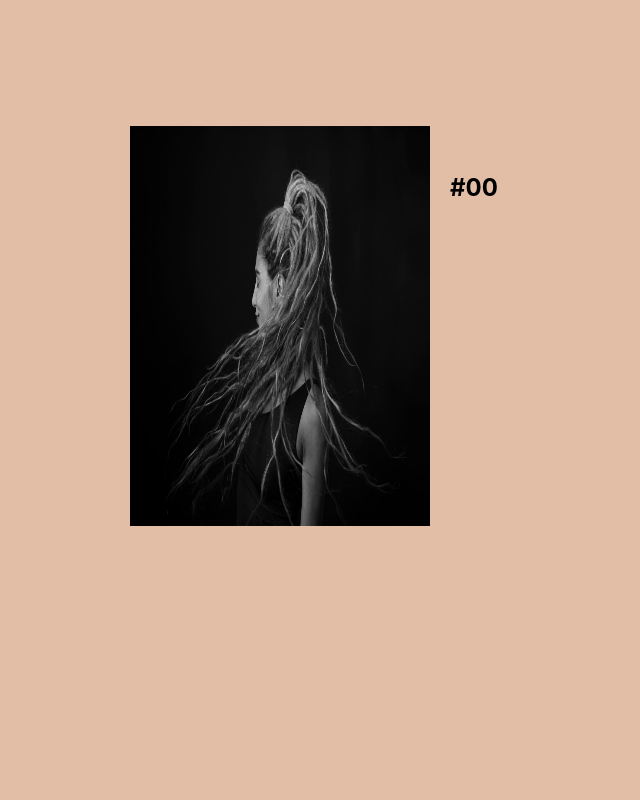
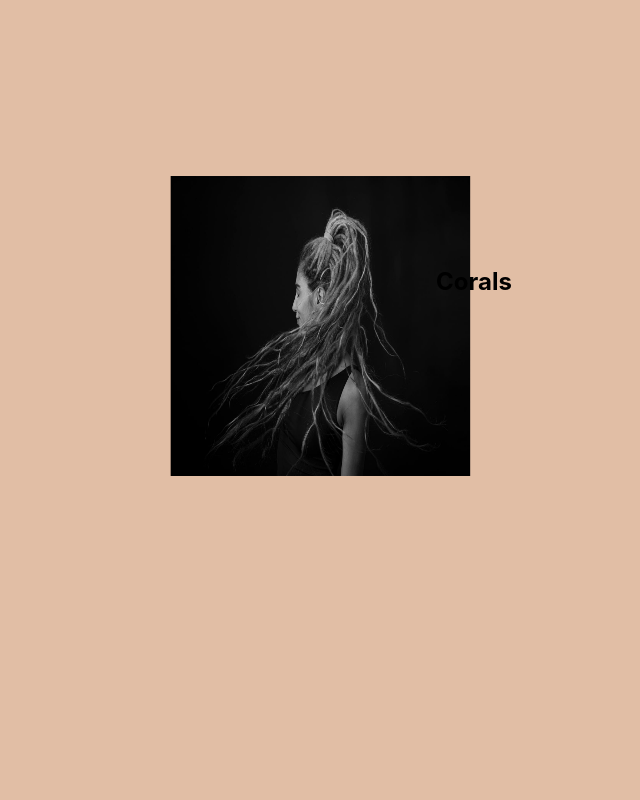
Before and after one commit to MajidHosseinzadeh/corals, a Next.js app: page / in a window 1280 px wide. Shown: the part 1120-1920 px from the top of the page, without its empty margins (336-976 px from the left). Built offline with nearby package versions, Linux system fonts and the light colour scheme.

Commit message:
animated section updated

```diff
--- /dev/null
+++ b/components/rare/Animated.js
@@ -0,0 +1,28 @@
+import React from 'react';
+import { motion, useTransform, useScroll } from 'framer-motion';
+import styled from 'styled-components';
+
+const MyImage = styled(motion.img)`
+    width: 200px;
+    height: 200px;
+
+`
+
+const ScrollingImage = () => {
+  const { scrollYProgress } = useScroll();
+  const yRange = useTransform(scrollYProgress, [0, 0.5], [0, 500]);
+  const xRange = useTransform(scrollYProgress, [0.5, 1], [0, 1500]);
+
+  return (
+    <div style={{ height: '100%' }}>
+      <div style={{ position: 'fixed', top: '20%', zIndex: 998}}>
+        <MyImage
+          src="/giphy.gif"
+          style={{ y: yRange, x: xRange }}
+        />
+      </div>
+    </div>
+  );
+};
+
+export default ScrollingImage;
--- a/components/rare/Scroll.js
+++ b/components/rare/Scroll.js
@@ -2,6 +2,7 @@ import { useRef } from "react";
 import { motion, useScroll, useSpring, useTransform } from "framer-motion";
 import styled from "styled-components";
 import Image from "next/image";
+import ScrollingImage from "./Animated";
 
 const Container = styled.div`
   margin: 0;
@@ -15,11 +16,10 @@ function useParallax(value, distance) {
     return useTransform(value, [0, 1], [-distance, distance]);
   }
 
-  const ImageContainer = styled.div`
+  const ImageContainer = styled(motion.div)`
   width: 300px;
-  height: 400px;
+  height: 300px;
   position: relative;
-  max-height: 90vh;
   margin: 20px;
   background: white;
   overflow: hidden;
@@ -36,20 +36,25 @@ const Section = styled.section`
 
 const ImageNext = styled(Image)`
   width: 300px;
-  height: 400px;
+  height: 300px;
 `
 
 const MyImage = (id, width, height) => {
   const ref = useRef(null);
+
   const { scrollYProgress } = useScroll({ target: ref });
-  const y = useParallax(scrollYProgress, 300);
+
+  const y = useParallax(scrollYProgress, 100);
+  const x = useTransform(scrollYProgress, [0, 1], [150, -200]);
+
+
 
   return (
     <Section>
-      <ImageContainer key={id} ref={ref}>
+      <ImageContainer style={{ x }} key={id} ref={ref}>
         <ImageNext src='/footer.jpg' alt="n" width={100} height={100}/>
       </ImageContainer>
-      <motion.h2 style={{ y }}>{`#00`}</motion.h2>
+      <motion.h2 style={{ y }}>{`Corals`}</motion.h2>
     </Section>
   );
 };
@@ -79,6 +84,7 @@ const AnimatedScroll = () => {
     restDelta: 0.001,
   });
 
+
   return (
     <Container>
       {items.map((image) => (
--- a/package.json
+++ b/package.json
@@ -9,6 +9,7 @@
     "lint": "next lint"
   },
   "dependencies": {
+    "@motionone/utils": "^10.15.1",
     "@next/font": "13.3.1",
     "@react-three/fiber": "^8.13.0",
     "formik": "^2.2.9",
@@ -20,6 +21,8 @@
     "react-dom": "^18.2.0",
     "react-icons": "^4.8.0",
     "react-infinite-scroll-component": "^6.1.0",
+    "react-intersection-observer": "^9.4.4",
+    "react-spring": "^9.7.1",
     "styled-components": "^5.3.10",
     "three": "^0.153.0",
     "yup": "^1.1.1"
--- a/pages/_app.js
+++ b/pages/_app.js
@@ -1,4 +1,5 @@
 import '@/styles/globals.css'
+import { useInView } from 'react-intersection-observer';
 
 export default function App({ Component, pageProps }) {
   return <Component {...pageProps} />
--- a/pages/index.js
+++ b/pages/index.js
@@ -1,9 +1,8 @@
 
-import { Button } from '@/components/common/Button'
-import App from '@/components/rare/3D'
+import AnimatedImage from '@/components/rare/Animated'
 import Cart from '@/components/rare/CardItems'
 import Dreadlocks from '@/components/rare/Dreadlocks'
-import AnimatedScroll from '@/components/rare/Scroll'
+import AnimaedScroll from '@/components/rare/Scroll'
 import Navbar from '@/components/rare/navbar/Navbar'
 import { StrictMode } from 'react'
 
@@ -13,7 +12,7 @@ const Home = () => {
       <Navbar />
       <Dreadlocks />
       <Cart/>
-      <AnimatedScroll/>
+      <AnimaedScroll/>
       {/* <App/> */}
     </StrictMode>
   )
--- a/styles/globals.css
+++ b/styles/globals.css
@@ -4,6 +4,7 @@ body {
   margin: 0;
   font-family: -apple-system, BlinkMacSystemFont, Segoe UI, Roboto, Oxygen,
     Ubuntu, Cantarell, Fira Sans, Droid Sans, Helvetica Neue, sans-serif;
+  background-color: black;
   overflow-x: hidden;
-  background-color: black;
+  scroll-snap-type: y mandatory;
 }
```
Also changed, not shown: public/giphy.gif (added), 1 other file (tests, documents, lock files or other folders).
